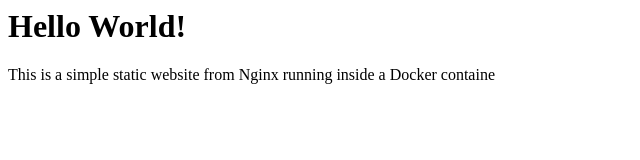
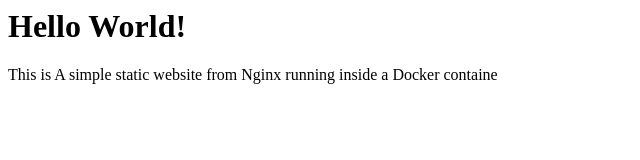
Before and after one commit to zeineldin/docker-nginx-sandbox, a plain HTML site: page index.html in a window 1280 px wide. Shown: the full height of the page, 0-640 px from the left. Drawn offline with Linux system fonts and the light colour scheme.

```diff
--- a/index.html
+++ b/index.html
@@ -1,3 +1,3 @@
 <h1>Hello World!</h1>
 
-<p>This is a simple static website from Nginx running inside a Docker containe</p>
+<p>This is A simple static website from Nginx running inside a Docker containe</p>
```
